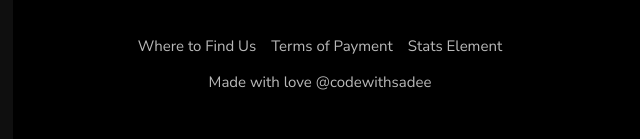
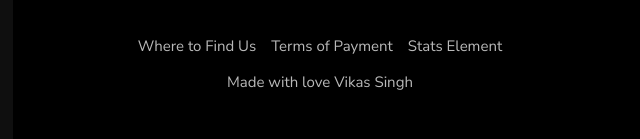
Before and after one commit to singh1616vikas/Volti-book-your-eco-friendly-ride.in, a plain HTML site: page index.html in a window 1280 px wide. Shown: the part 4238-4377 px from the top of the page, 43-683 px from the left. Drawn offline with nearby package versions, Linux system fonts and the light colour scheme; files whose address does not match are found by name.

Commit message:
Update index.html

```diff
--- a/index.html
+++ b/index.html
@@ -589,7 +589,7 @@
                             <a href="#" class="footer-bottom-link">Stats Element</a>
                         </li>
                     </ul>
-                    <p class="copyright">Made with love @codewithsadee</p>
+                    <p class="copyright">Made with love Vikas Singh</p>
                 </div>
 
                 <img src="assets/images/footer-logo.svg" width="100" height="63" loading="lazy" alt="Volti home">
```
